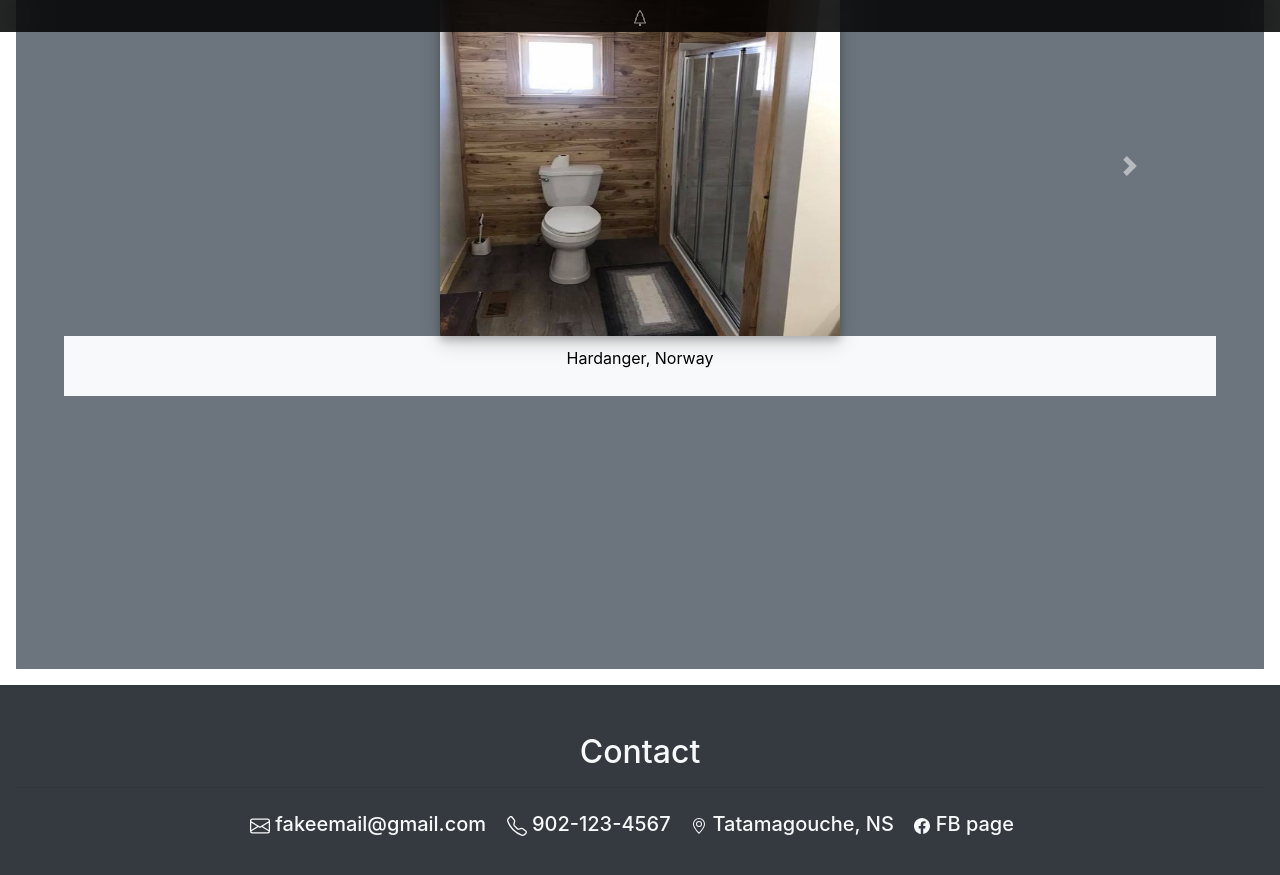
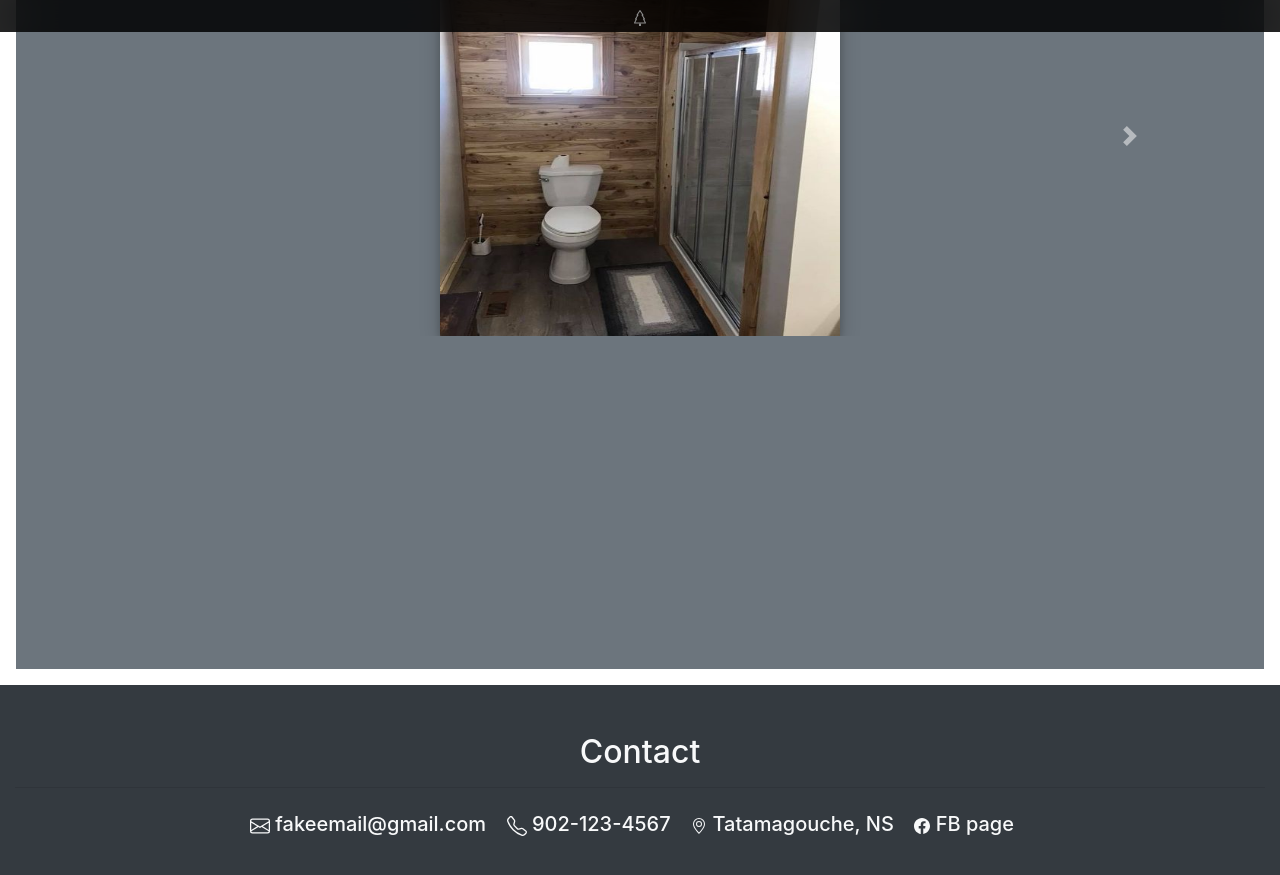
Before and after one commit to DBCarpentry/DBCarpentry.github.io, a Jekyll site: the page built from index.html, in a window 1280 px wide and 900 px high, scrolled down 2111 px. Shown: the top 875 px of the window. Built offline with Jekyll 4.4.1, drawn with Linux system fonts in a browser that asks for light colours.

Commit message:
remove caption

```diff
--- a/index.html
+++ b/index.html
@@ -91,10 +91,8 @@
         <div class="carousel-item active" id="im1">
           <!--img src="assets/img/1.jpg"  width="400vmin" height="400vmin"-->
 
-          <img src="assets/img/1.jpg" alt="Norway"  width="400vmin" height="400vmin" style="box-shadow: 0 4px 8px 0 rgba(0, 0, 0, 0.2), 0 6px 20px 0 rgba(0, 0, 0, 0.19);">
-          <div class="caption">
-            <p>Hardanger, Norway</p>
-          </div>
+          <img src="assets/img/1.jpg" width="400vmin" height="400vmin" style="box-shadow: 0 4px 8px 0 rgba(0, 0, 0, 0.2), 0 6px 20px 0 rgba(0, 0, 0, 0.19);">
+
 
         </div>
         <!--slide2-->
```
